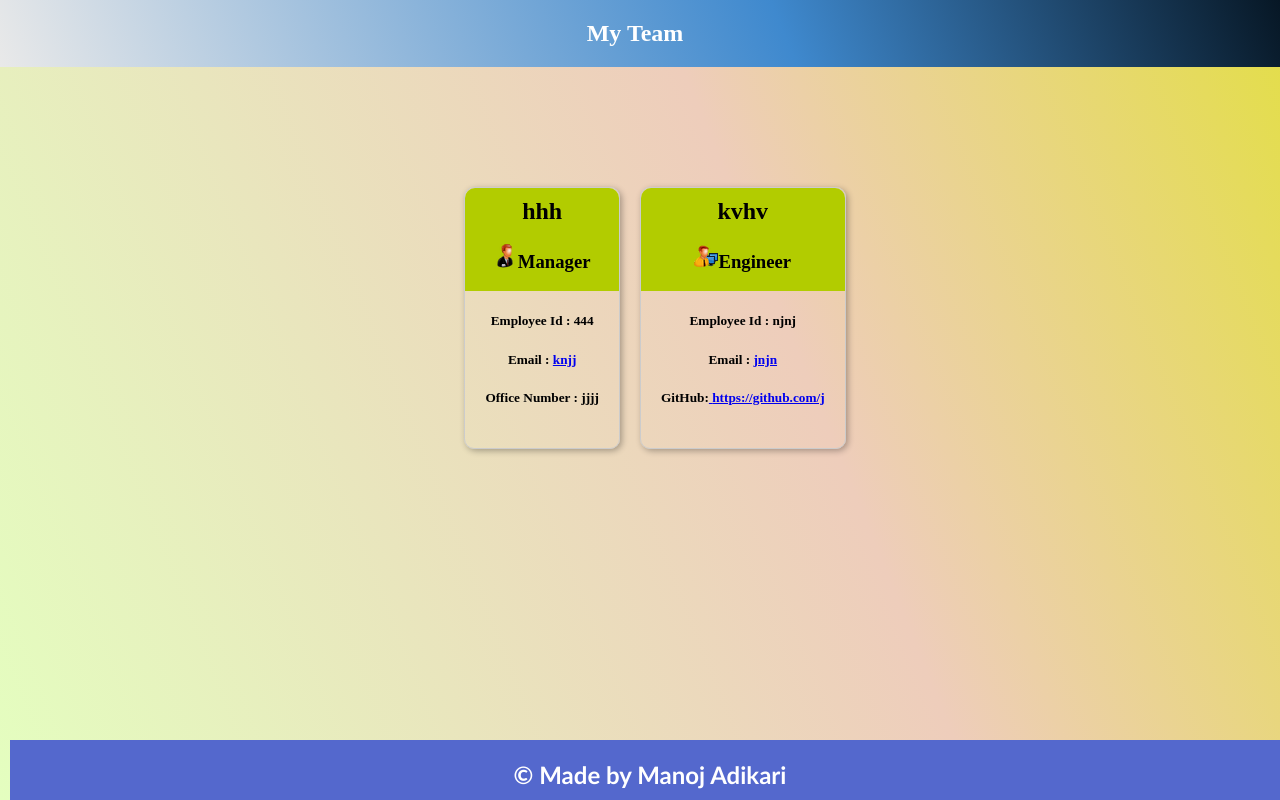
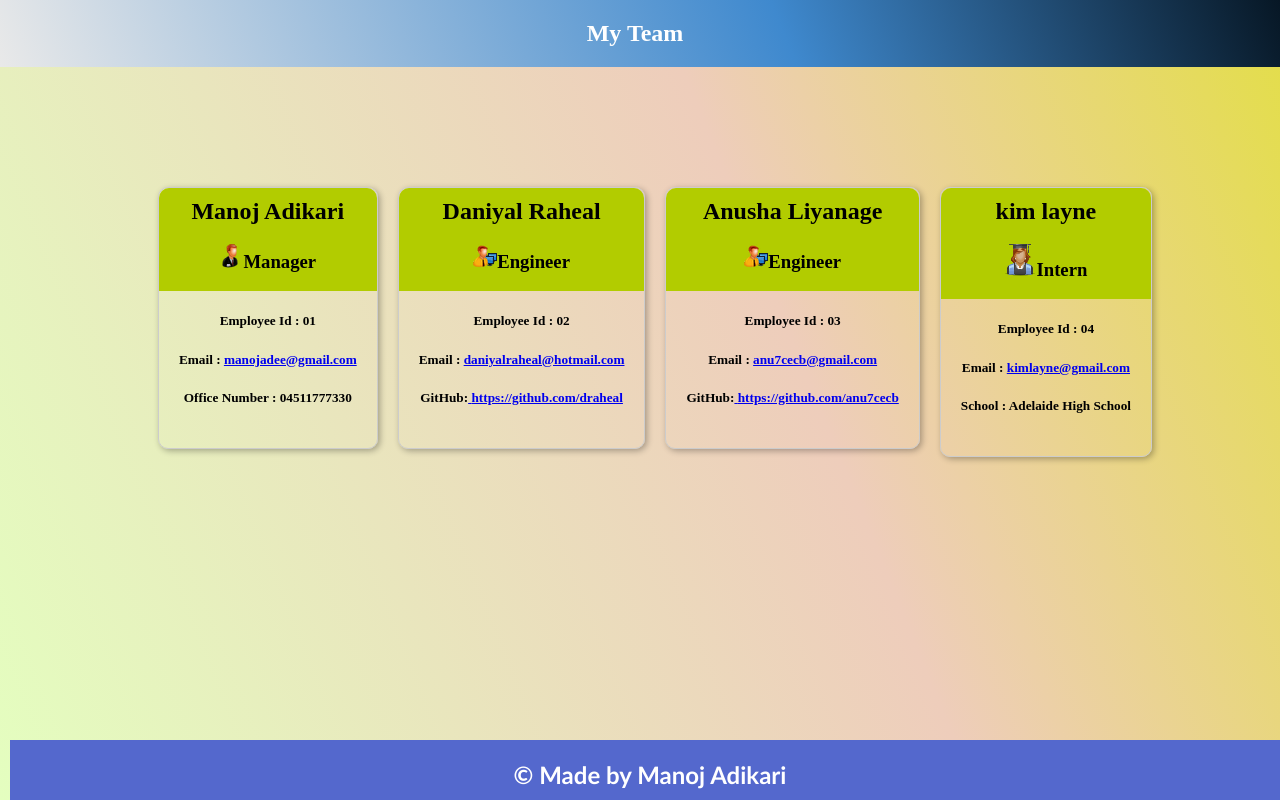
Before and after one commit to ManojAdikari/TPG_Team_Profile_Generator, a website: page dist/index.html in a window 1280 px wide. Drawn offline with Linux system fonts and the light colour scheme.

```diff
--- a/dist/index.html
+++ b/dist/index.html
@@ -33,16 +33,16 @@
 
     <article class="flex-item">
     <div class="item-header">
-        <h2 style="margin-bottom: 0px;margin-top: 10px;margin-left: 5px; margin-right: 5px;">hhh</h2>
+        <h2 style="margin-bottom: 0px;margin-top: 10px;margin-left: 5px; margin-right: 5px;">Manoj Adikari</h2>
         <h3 class="card-title"><img src="../src/manager_man_male_.png"><i
                 class="fas fa-glasses mr-2"></i>Manager</h3>
     </div>
     <div class="item-body">
         <div class="text">
-            <h5>Employee Id : <span id="item-Id">444</span> </h5>
-            <h5>Email : <a href="knjj"> <span
-                        id="item-Email">knjj</span></a> </h5>
-            <h5>Office Number : <span id="item-office-number">jjjj</span></h5>
+            <h5>Employee Id : <span id="item-Id">01</span> </h5>
+            <h5>Email : <a href="manojadee@gmail.com"> <span
+                        id="item-Email">manojadee@gmail.com</span></a> </h5>
+            <h5>Office Number : <span id="item-office-number">04511777330</span></h5>
         </div>
     </div>
 </article>
@@ -51,19 +51,60 @@
 
     <article class="flex-item">
     <div class="item-header">
-        <h2 style="margin-bottom: 0px;margin-top: 10px;margin-left: 5px; margin-right: 5px;">kvhv</h2>
+        <h2 style="margin-bottom: 0px;margin-top: 10px;margin-left: 5px; margin-right: 5px;">Daniyal Raheal</h2>
         <h3 class="card-title"><img src="../src/administrator_syst.png"><i
                 class="fas fa-glasses mr-2"></i>Engineer</h3>
     </div>
     <div class="item-body">
         <div class="text">
-            <h5>Employee Id : <span id="item-Id">njnj</span> </h5>
-            <h5>Email : <a href="jnjn"><span id="item-Email">jnjn</span>
+            <h5>Employee Id : <span id="item-Id">02</span> </h5>
+            <h5>Email : <a href="daniyalraheal@hotmail.com"><span id="item-Email">daniyalraheal@hotmail.com</span>
                 </a> </h5>
 
-            <h5>GitHub:<a href="https://github.com/j" target="_blank"
+            <h5>GitHub:<a href="https://github.com/draheal" target="_blank"
                     rel="noopener noreferrer"> <span
-                        id="item-GitHub">https://github.com/j</span> </a> </h5>
+                        id="item-GitHub">https://github.com/draheal</span> </a> </h5>
+
+        </div>
+    </div>
+</article>
+
+
+
+    <article class="flex-item">
+    <div class="item-header">
+        <h2 style="margin-bottom: 0px;margin-top: 10px;margin-left: 5px; margin-right: 5px;">Anusha Liyanage</h2>
+        <h3 class="card-title"><img src="../src/administrator_syst.png"><i
+                class="fas fa-glasses mr-2"></i>Engineer</h3>
+    </div>
+    <div class="item-body">
+        <div class="text">
+            <h5>Employee Id : <span id="item-Id">03</span> </h5>
+            <h5>Email : <a href="anu7cecb@gmail.com"><span id="item-Email">anu7cecb@gmail.com</span>
+                </a> </h5>
+
+            <h5>GitHub:<a href="https://github.com/anu7cecb" target="_blank"
+                    rel="noopener noreferrer"> <span
+                        id="item-GitHub">https://github.com/anu7cecb</span> </a> </h5>
+
+        </div>
+    </div>
+</article>
+
+
+
+    <article class="flex-item">
+    <div class="item-header">
+        <h2 style="margin-bottom: 0px;margin-top: 10px;margin-left: 5px; margin-right: 5px;">kim layne</h2>
+        <h3 class="card-title"><img src="../src/student.png"><i
+                class="fas fa-glasses mr-2"></i>Intern</h3>
+    </div>
+    <div class="item-body">
+        <div class="text">
+            <h5>Employee Id : <span id="item-Id">04</span> </h5>
+            <h5>Email : <a href="kimlayne@gmail.com"><span id="item-Email">kimlayne@gmail.com</span>
+                </a> </h5>
+            <h5>School : <span id="item-office-number">Adelaide High School</span></h5>
 
         </div>
     </div>
```
Also changed, not shown: README.md.
